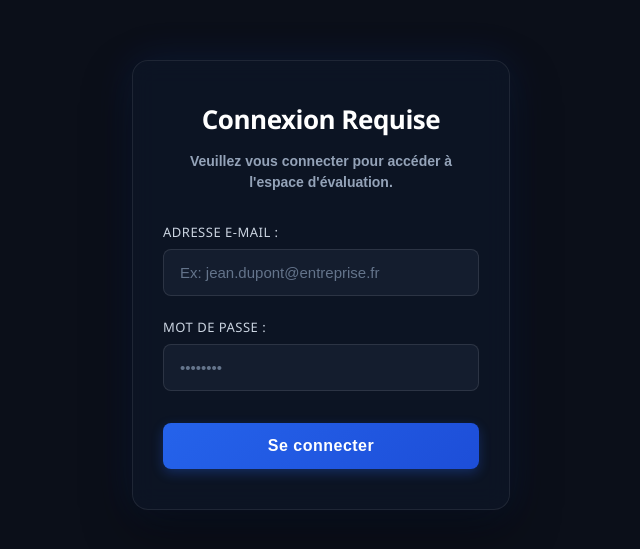
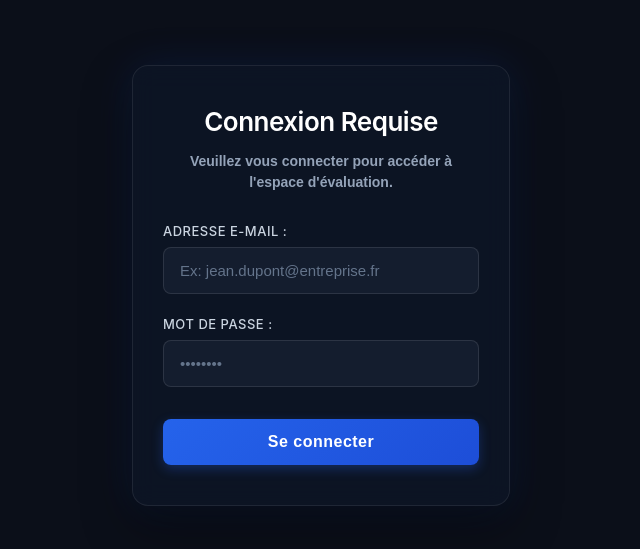
Before and after one commit to LXKAS115/KAP, a website: page index.html in a window 1280 px wide. Shown: the part 155-704 px from the top of the page, without its empty margins (298-938 px from the left). Drawn offline with Linux system fonts and the light colour scheme.

Commit message:
Update style2.css

```diff
--- a/style2.css
+++ b/style2.css
@@ -9,7 +9,7 @@ body {
     justify-content: center;
     align-items: center;
     background-color: #0b0f19; /* Bleu nuit ultra sombre */
-    font-family: 'Segoe UI', Tahoma, Geneva, Verdana, sans-serif;
+    font-family: 'Inter', sans-serif;
     overflow: hidden;
 }
 
```
